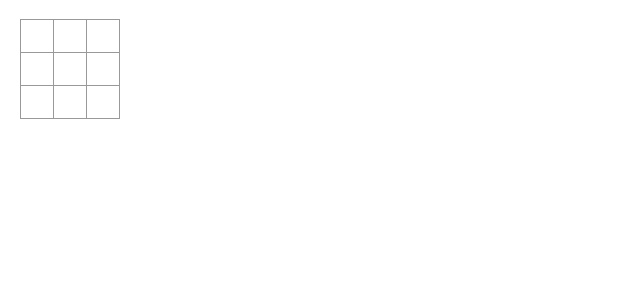
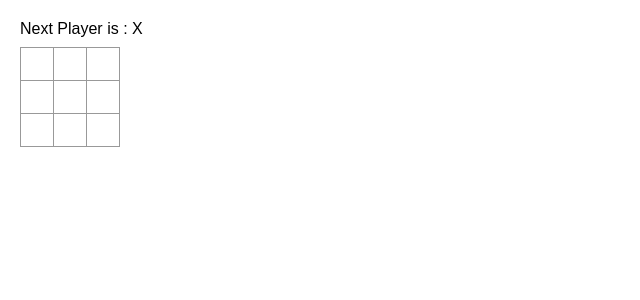
Before and after one commit to manishguptha188/Tic-Tac-Toe, a React (Vite) app in the folder Tic-Tac-Toe/: page / in a window 1280 px wide. Shown: the top 300 px of the page, without its empty margins (0-640 px from the left). Built offline with nearby package versions, Linux system fonts and the light colour scheme.

Commit message:
Refactor Board component: update status display logic and fix calculateWinner function

```diff
--- a/Tic-Tac-Toe/src/App.jsx
+++ b/Tic-Tac-Toe/src/App.jsx
@@ -13,6 +13,14 @@ export default function Board() {
    const [isNext, setisNext ] = useState(true)
    const [squares, setSquares ] = useState(Array(9).fill(null));
 
+   const winner = calculateWinner(squares);
+   let status;
+   if (winner) {
+      status = "Winner is : " + winner;
+   }else{
+      status = "Next Player is : " + (isNext ? "X" : "O");
+   }
+
    function calculateWinner(squares) {
    const lines = [
       [0, 1, 2],
@@ -25,9 +33,9 @@ export default function Board() {
       [2, 4, 6],
    ]
    for ( let i = 0; i < lines.length; i++) {
-      count [a, b, c] = lines[i];
+      const [a, b, c] = lines[i];
       if(squares[a] && squares[a] === squares[b] && squares[a] === squares[c]){
-         return[a];
+         return squares[a];
       }
    }
 }
@@ -48,6 +56,7 @@ export default function Board() {
     }
 
     return (<>
+    <div className="status">{status}</div>
      <div className="board-row">
         <Square value={squares[0]} onSquareClick={() => {handleClick(0)}}/>
         <Square value={squares[1]} onSquareClick={() => {handleClick(1)}}/>
```
